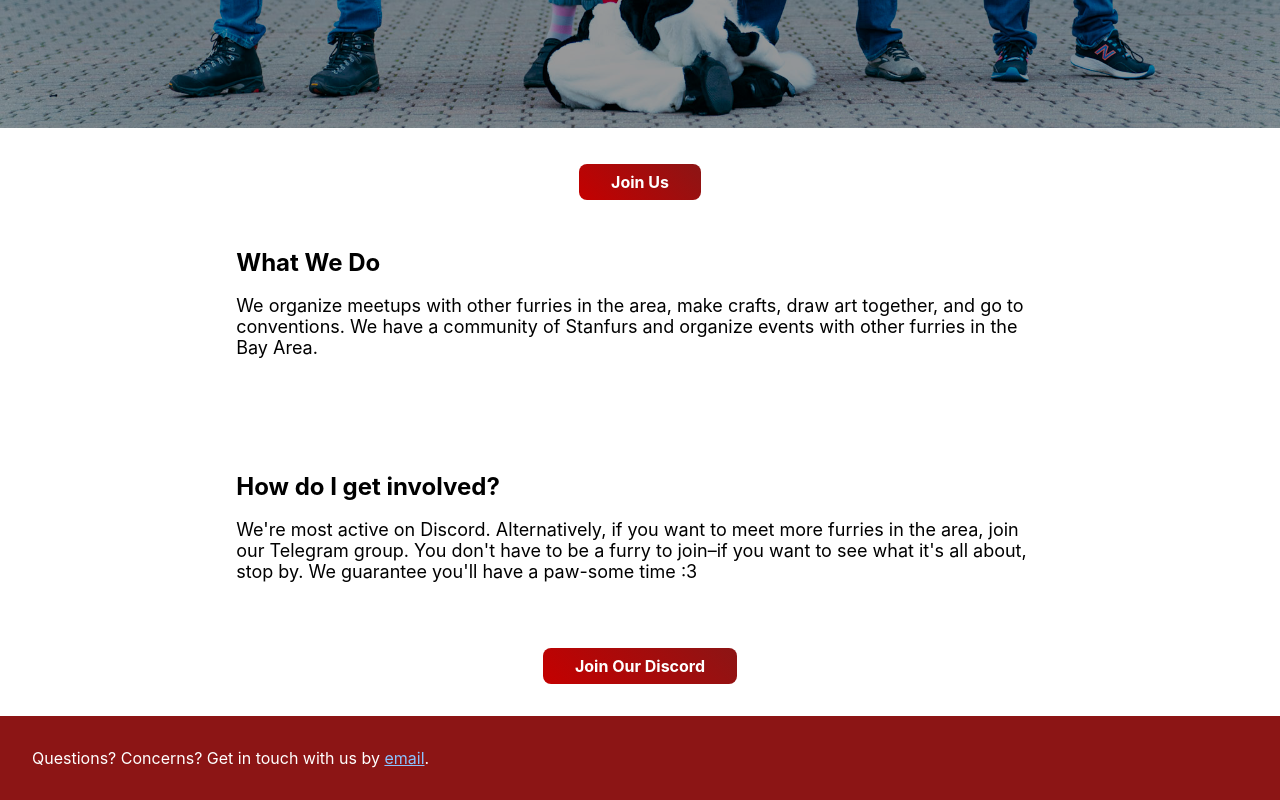
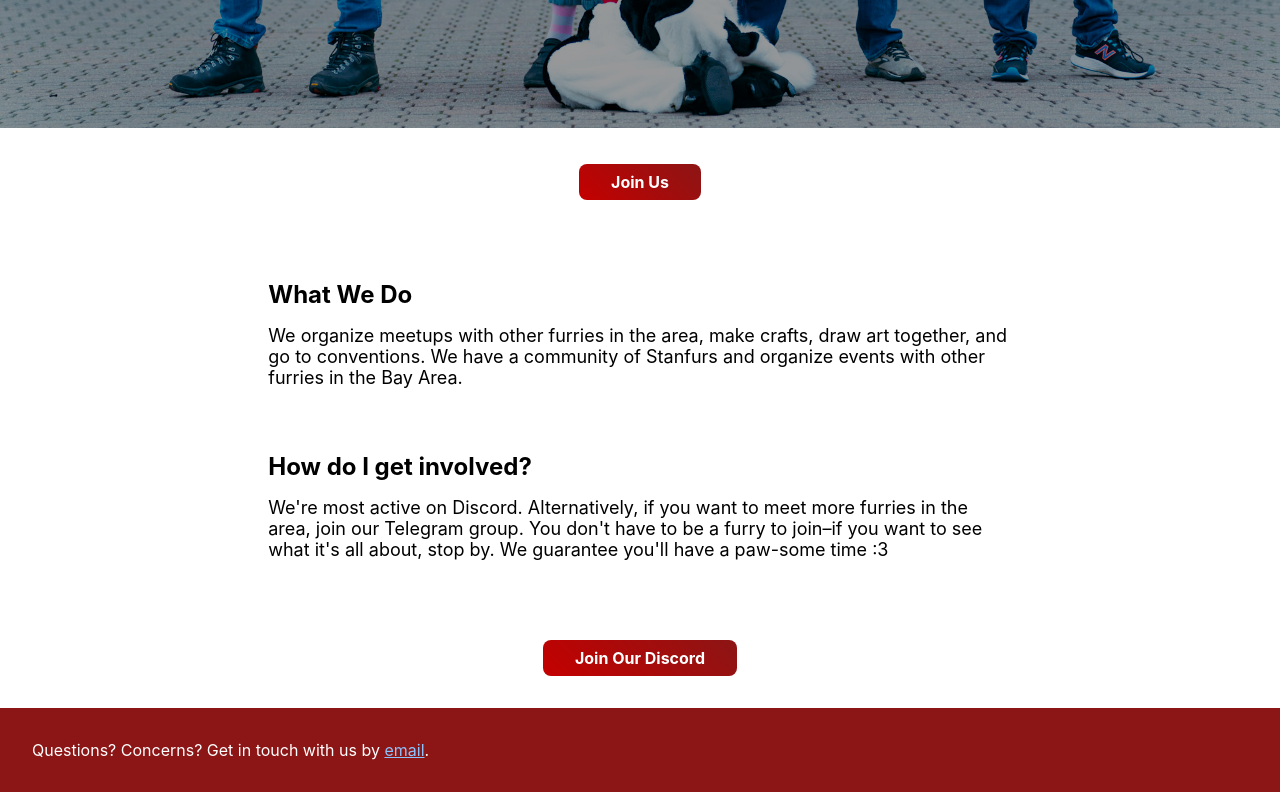
Before and after one commit to Stanford-Furries/stanford-furries-website, a React (Create React App) app: page / in a window 1280 px wide. Shown: the part 672-1472 px from the top of the page. Built offline with nearby package versions, Linux system fonts and the light colour scheme.

Commit message:
Reset all elements' padding/margin, added spacers

```diff
--- a/src/components/App.jsx
+++ b/src/components/App.jsx
@@ -1,6 +1,7 @@
 import ContentBlock from "./ContentBlock";
 import Footer from "./Footer";
 import Navbar from "./Navbar";
+import Spacer from "./Spacer";
 import Hero from "./Hero";
 import "./App.css";
 
@@ -15,12 +16,43 @@ function App() {
 				alt="Furries at Stanford logo"
 			/>
 			<main>
-        <a target="#" href="https://discord.gg/DdS4ZwQUW9" className="call-to-action">Join Us</a>
-        <ContentBlock header="What We Do" text="We organize meetups with other furries in the area, make crafts, draw art together, and go to conventions. We have a community of Stanfurs and organize events with other furries in the Bay Area." />
-        <ContentBlock />
-        <ContentBlock header="How do I get involved?" text="We're most active on Discord. Alternatively, if you want to meet more furries in the area, join our Telegram group. You don't have to be a furry to join–if you want to see what it's all about, stop by. We guarantee you'll have a paw-some time :3" />
-        <ContentBlock />
-        <a target="#" href="https://discord.gg/DdS4ZwQUW9" className="call-to-action">Join Our Discord</a>
+				<a
+					target="#"
+					href="https://discord.gg/DdS4ZwQUW9"
+					className="call-to-action"
+				>
+					Join Us
+				</a>
+				<Spacer type="medium" />
+				<ContentBlock>
+					<h2>What We Do</h2>
+					<Spacer type="small" />
+					<p>
+						We organize meetups with other furries in the area, make
+						crafts, draw art together, and go to conventions. We
+						have a community of Stanfurs and organize events with
+						other furries in the Bay Area.
+					</p>
+				</ContentBlock>
+				<ContentBlock>
+					<h2>How do I get involved?</h2>
+					<Spacer type="small" />
+					<p>
+						We're most active on Discord. Alternatively, if you want
+						to meet more furries in the area, join our Telegram
+						group. You don't have to be a furry to join–if you want
+						to see what it's all about, stop by. We guarantee you'll
+						have a paw-some time :3
+					</p>
+				</ContentBlock>
+				<Spacer type="medium" />
+				<a
+					target="#"
+					href="https://discord.gg/DdS4ZwQUW9"
+					className="call-to-action"
+				>
+					Join Our Discord
+				</a>
 			</main>
 			<Footer />
 		</div>
--- a/src/components/ContentBlock.css
+++ b/src/components/ContentBlock.css
@@ -1,5 +1,3 @@
 .content-block {
-    h2 {
-        margin: 3rem 0px 0px 0px;
-    }
+    margin: 2rem 0px;
 }
--- a/src/components/ContentBlock.jsx
+++ b/src/components/ContentBlock.jsx
@@ -1,12 +1,7 @@
 import "./ContentBlock.css";
 
 function ContentBlock(props) {
-    return (
-        <div className="content-block">
-            <h2>{props.header}</h2>
-            <p>{props.text}</p>
-        </div>
-    )
+	return <div className="content-block">{props.children}</div>;
 }
 
 export default ContentBlock;
--- /dev/null
+++ b/src/components/Spacer.css
@@ -0,0 +1,11 @@
+.small {
+    height: 1rem;
+}
+
+.medium {
+    height: 3rem;
+}
+
+.large {
+    height: 6rem;
+}
--- /dev/null
+++ b/src/components/Spacer.jsx
@@ -0,0 +1,7 @@
+import "./Spacer.css";
+
+function Spacer(props) {
+	return <div className={props.type}></div>;
+}
+
+export default Spacer;
--- a/src/index.css
+++ b/src/index.css
@@ -20,3 +20,9 @@ code {
   font-family: source-code-pro, Menlo, Monaco, Consolas, 'Courier New',
     monospace;
 }
+
+* {
+  padding: 0;
+  margin: 0;
+  box-sizing: border-box;
+}
```
Also changed, not shown: src/components/Album.css (added, +40 -0 lines), src/components/Album.jsx (added, +42 -0 lines). Lines whose indentation alone changed are shown as unchanged.
